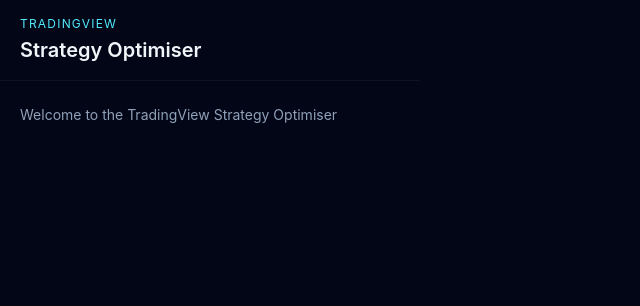
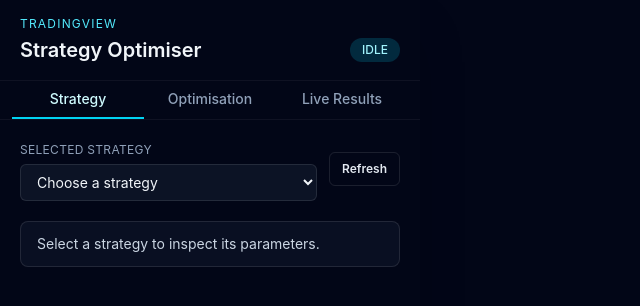
Before and after one commit to PatrykBr/Tradingview-Optimiser, a React (Vite) app in the folder extension/: page / in a window 1280 px wide. Shown: the top 306 px of the page, without its empty margins (0-640 px from the left). Built offline with nearby package versions, Linux system fonts and the light colour scheme.

Commit message:
Add StrategyTab component and tab navigation

```diff
--- a/extension/src/popup/App.tsx
+++ b/extension/src/popup/App.tsx
@@ -1,14 +1,31 @@
+import { useState } from "react";
 import "./index.css";
+import TabsNav from "./components/TabsNav";
+import StrategyTab from "./components/StrategyTab";
+
+type TabId = "parameters" | "settings" | "results";
 
 function App() {
+  const [activeTab, setActiveTab] = useState<TabId>("parameters");
+
   return (
-    <div className="bg-night-900 min-h-[540px] w-[420px] text-slate-100">
+    <div className="bg-night-900 min-h-[540px] w-[420px] text-slate-100 shadow-2xl">
       <header className="border-b border-white/5 px-5 py-4">
         <p className="text-xs tracking-widest text-cyan-300 uppercase">TradingView</p>
-        <h1 className="mt-1 text-xl font-semibold">Strategy Optimiser</h1>
+        <div className="mt-1 flex items-center justify-between">
+          <h1 className="text-xl font-semibold">Strategy Optimiser</h1>
+          <span className="rounded-full bg-cyan-500/20 px-3 py-1 text-xs font-medium text-cyan-200">
+            IDLE
+          </span>
+        </div>
       </header>
-      <main className="px-5 py-6">
-        <p className="text-sm text-slate-400">Welcome to the TradingView Strategy Optimiser</p>
+
+      <TabsNav activeTab={activeTab} onTabChange={setActiveTab} />
+
+      <main className="h-[420px] overflow-y-auto px-5 pt-4 pb-6">
+        {activeTab === "parameters" && <StrategyTab />}
+        {activeTab === "settings" && <div className="text-sm text-slate-400">Settings tab coming soon...</div>}
+        {activeTab === "results" && <div className="text-sm text-slate-400">Results tab coming soon...</div>}
       </main>
     </div>
   );
--- /dev/null
+++ b/extension/src/popup/components/StrategyTab.tsx
@@ -0,0 +1,26 @@
+function StrategyTab() {
+  return (
+    <section className="space-y-5">
+      <div className="flex items-center gap-3">
+        <div className="flex-1">
+          <label className="text-xs tracking-wide text-slate-400 uppercase">Selected strategy</label>
+          <select className="bg-night-800/80 mt-1 w-full rounded-md border border-white/10 px-3 py-2 text-sm text-slate-100 focus:border-cyan-400 focus:outline-none">
+            <option value="">Choose a strategy</option>
+          </select>
+        </div>
+        <button
+          type="button"
+          className="rounded-md border border-white/10 px-3 py-2 text-xs font-semibold text-slate-200 hover:border-cyan-400 hover:text-cyan-200"
+        >
+          Refresh
+        </button>
+      </div>
+
+      <div className="bg-night-800/60 rounded-lg border border-white/10 px-4 py-3 text-sm text-slate-300">
+        Select a strategy to inspect its parameters.
+      </div>
+    </section>
+  );
+}
+
+export default StrategyTab;
--- /dev/null
+++ b/extension/src/popup/components/TabsNav.tsx
@@ -0,0 +1,36 @@
+type TabId = "parameters" | "settings" | "results";
+
+interface TabsNavProps {
+  activeTab: TabId;
+  onTabChange: (tab: TabId) => void;
+}
+
+const tabs = [
+  { id: "parameters" as const, label: "Strategy" },
+  { id: "settings" as const, label: "Optimisation" },
+  { id: "results" as const, label: "Live Results" },
+];
+
+function TabsNav({ activeTab, onTabChange }: TabsNavProps) {
+  return (
+    <nav className="flex items-center justify-between border-b border-white/5 px-3 text-sm">
+      {tabs.map((tab) => {
+        const isActive = activeTab === tab.id;
+        return (
+          <button
+            key={tab.id}
+            type="button"
+            className={`flex-1 border-b-2 px-3 py-2 font-medium transition-colors ${
+              isActive ? "border-cyan-400 text-cyan-100" : "border-transparent text-slate-400 hover:text-slate-100"
+            }`}
+            onClick={() => onTabChange(tab.id)}
+          >
+            {tab.label}
+          </button>
+        );
+      })}
+    </nav>
+  );
+}
+
+export default TabsNav;
--- /dev/null
+++ b/extension/src/popup/utils/cn.ts
@@ -0,0 +1,5 @@
+type ClassValue = string | number | null | undefined | false;
+
+export function cn(...classes: ClassValue[]) {
+  return classes.filter(Boolean).join(" ");
+}
```
